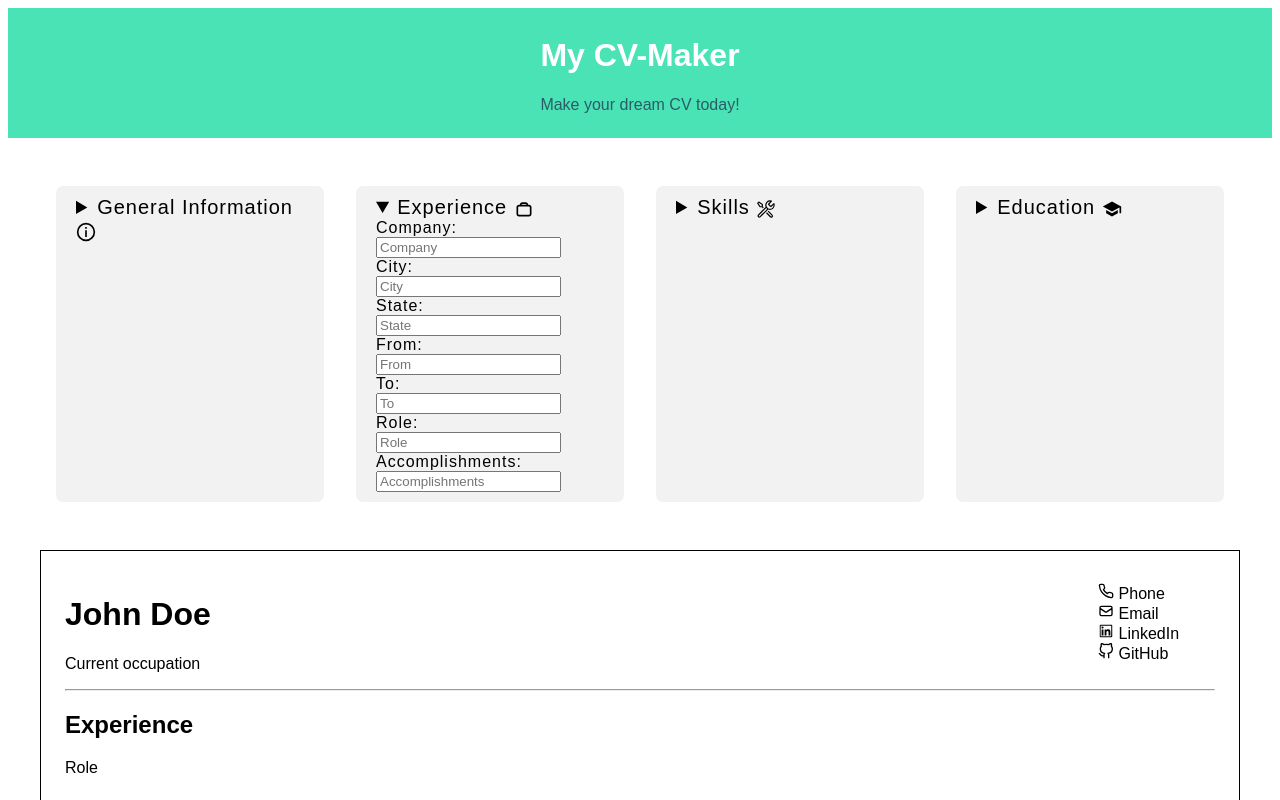
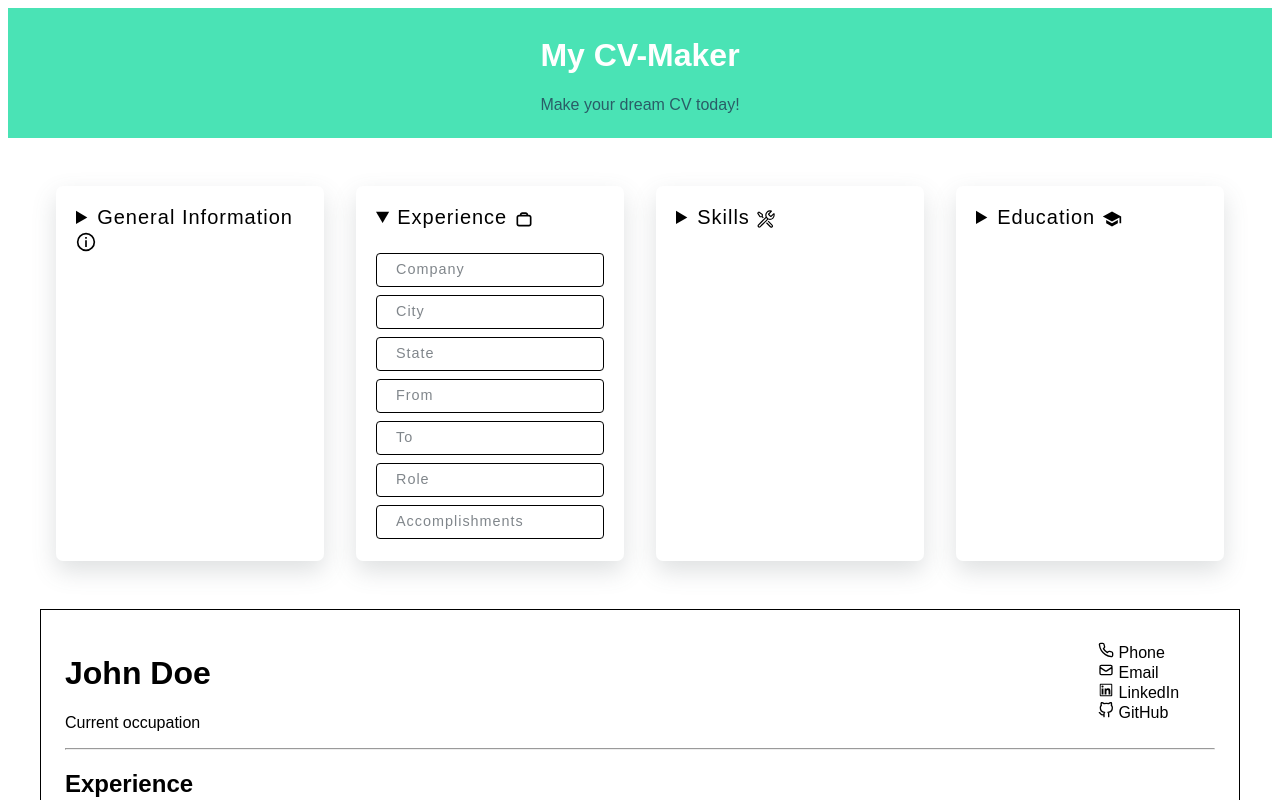
Before and after one commit to SultanBadri/cv-project, a React (Create React App) app: page / in a window 1280 px wide. Both pictures are taken after a click on the heading "Experience". Shown: the top 800 px of the page. Built offline with nearby package versions, Linux system fonts and the light colour scheme.

Commit message:
made accessible inputs

```diff
--- a/src/components/CVEducation/EducationInput.tsx
+++ b/src/components/CVEducation/EducationInput.tsx
@@ -3,97 +3,144 @@ import styled from "styled-components";
 import { MdSchool } from "react-icons/md";
 
 const DetailsDiv = styled.details`
-  background: #f2f2f2;
+  vertical-align: bottom;
+  box-shadow: 0 10px 25px rgba(92, 99, 105, 0.2);
   margin: 1rem;
-  padding: 10px 20px;
+  padding: 20px 20px;
   border-radius: 7px;
   letter-spacing: 1px;
-  cursor: pointer;
+`;
+
+const InputDiv = styled.div`
+  position: relative;
+  margin: 1.5rem 0;
+`;
+
+const Input = styled.input`
+  position: absolute;
+  top: 0;
+  left: 0;
+  width: 85%;
+  height: 100%;
+  border: 1px solid black;
+  border-radius: 4px;
+  outline: none;
+  padding: 1rem;
+  transition: 0.3s ease;
+  &:focus {
+    border: 2px solid #4ae3b5;
+  }
+  &:focus + label {
+    top: -0.3rem;
+    left: 0.5rem;
+    font-weight: 500;
+    font-size: 0.7rem;
+  }
+  &:not(:placeholder-shown)&:not(:focus) + label {
+    top: -0.3rem;
+    left: 0.5rem;
+    font-weight: 500;
+    font-size: 0.7rem;
+  }
+`;
+
+const Label = styled.label`
+  position: absolute;
+  left: 1rem;
+  top: 0.5rem;
+  background: white;
+  color: #80868b;
+  padding: 0 0.25rem;
+  transition: 0.3s ease;
+  pointer-events: none;
+  font-size: 0.9rem;
 `;
 
 export const EducationInput = ({ education, handleEducation }: any) => {
   return (
     <>
       <DetailsDiv>
-        <summary style={{ fontSize: 20 }}>
+        <summary style={{ fontSize: 20, cursor: "pointer" }}>
           Education <MdSchool style={{ verticalAlign: "middle" }} />{" "}
         </summary>
-        <label>
-          School Name: <br />
-          <input
+        <InputDiv>
+          <Input
             type="text"
             name="schoolName"
-            placeholder="School Name"
+            placeholder=" "
             value={education.schoolName}
             onChange={handleEducation}
           />
-        </label>
+          <Label>School name</Label>
+        </InputDiv>
         <br />
-        <label>
-          City: <br />
-          <input
+        <InputDiv>
+          <Input
             type="text"
             name="city"
-            placeholder="City"
+            placeholder=" "
             value={education.city}
             onChange={handleEducation}
           />
-        </label>
+          <Label>City</Label>
+        </InputDiv>
         <br />
-        <label>
-          State: <br />
-          <input
+        <InputDiv>
+          <Input
             type="text"
             name="state"
-            placeholder="State"
+            placeholder=" "
             value={education.state}
             onChange={handleEducation}
           />
-        </label>
+          <Label>State</Label>
+        </InputDiv>
         <br />
-        <label>
-          From: <br />
-          <input
+        <InputDiv>
+          <Input
             type="text"
             name="from"
-            placeholder="From"
+            placeholder=" "
             value={education.from}
             onChange={handleEducation}
           />
-        </label>
+          <Label>From</Label>
+        </InputDiv>
         <br />
-        <label>
-          To: <br />
-          <input
+        <InputDiv>
+          <Input
             type="text"
             name="to"
-            placeholder="To"
+            placeholder=" "
             value={education.to}
             onChange={handleEducation}
           />
-        </label>
+          <Label>To</Label>
+        </InputDiv>
         <br />
-        <label>
-          Degree: <br />
-          <input
+        <InputDiv>
+          <Input
             type="text"
             name="degree"
-            placeholder="Degree"
+            placeholder=" "
             value={education.degree}
             onChange={handleEducation}
           />
-        </label>
+          <Label>From</Label>
+        </InputDiv>
         <br />
-        <label>
-          Awards and achievements: <br />
-          <input
+        <InputDiv>
+          <Input
             type="text"
             name="achievements"
-            placeholder="Awards and achievements"
+            placeholder=" "
             value={education.achievements}
             onChange={handleEducation}
           />
-        </label>
+          <Label>Awards and achievements</Label>
+        </InputDiv>
+        <br />
+        <br />
       </DetailsDiv>
     </>
   );
--- a/src/components/CVExperience/ExperienceInput.tsx
+++ b/src/components/CVExperience/ExperienceInput.tsx
@@ -3,97 +3,144 @@ import styled from "styled-components";
 import { CgWorkAlt } from "react-icons/cg";
 
 const DetailsDiv = styled.details`
-  background: #f2f2f2;
+  vertical-align: bottom;
+  box-shadow: 0 10px 25px rgba(92, 99, 105, 0.2);
   margin: 1rem;
-  padding: 10px 20px;
+  padding: 20px 20px;
   border-radius: 7px;
   letter-spacing: 1px;
-  cursor: pointer;
+`;
+
+const InputDiv = styled.div`
+  position: relative;
+  margin: 1.5rem 0;
+`;
+
+const Input = styled.input`
+  position: absolute;
+  top: 0;
+  left: 0;
+  width: 85%;
+  height: 100%;
+  border: 1px solid black;
+  border-radius: 4px;
+  outline: none;
+  padding: 1rem;
+  transition: 0.3s ease;
+  &:focus {
+    border: 2px solid #4ae3b5;
+  }
+  &:focus + label {
+    top: -0.3rem;
+    left: 0.5rem;
+    font-weight: 500;
+    font-size: 0.7rem;
+  }
+  &:not(:placeholder-shown)&:not(:focus) + label {
+    top: -0.3rem;
+    left: 0.5rem;
+    font-weight: 500;
+    font-size: 0.7rem;
+  }
+`;
+
+const Label = styled.label`
+  position: absolute;
+  left: 1rem;
+  top: 0.5rem;
+  background: white;
+  color: #80868b;
+  padding: 0 0.25rem;
+  transition: 0.3s ease;
+  pointer-events: none;
+  font-size: 0.9rem;
 `;
 
 export const ExperienceInput = ({ experience, handleExperience }: any) => {
   return (
     <>
       <DetailsDiv>
-        <summary style={{ fontSize: 20 }}>
-          Experience <CgWorkAlt style={{ verticalAlign: "middle" }} />{" "}
+        <summary style={{ fontSize: 20, cursor: "pointer" }}>
+          Experience <CgWorkAlt style={{ verticalAlign: "middle" }} />
         </summary>
-        <label>
-          Company: <br />
-          <input
+        <InputDiv>
+          <Input
             type="text"
             name="company"
-            placeholder="Company"
+            placeholder=" "
             value={experience.company}
             onChange={handleExperience}
           />
-        </label>
+          <Label>Company</Label>
+        </InputDiv>
         <br />
-        <label>
-          City: <br />
-          <input
+        <InputDiv>
+          <Input
             type="text"
             name="city"
             placeholder="City"
             value={experience.city}
             onChange={handleExperience}
           />
-        </label>
+          <Label>City</Label>
+        </InputDiv>
         <br />
-        <label>
-          State: <br />
-          <input
+        <InputDiv>
+          <Input
             type="text"
             name="state"
-            placeholder="State"
+            placeholder=" "
             value={experience.state}
             onChange={handleExperience}
           />
-        </label>
+          <Label>State</Label>
+        </InputDiv>
         <br />
-        <label>
-          From: <br />
-          <input
+        <InputDiv>
+          <Input
             type="text"
             name="from"
-            placeholder="From"
+            placeholder=" "
             value={experience.from}
             onChange={handleExperience}
           />
-        </label>
+          <Label>From</Label>
+        </InputDiv>
         <br />
-        <label>
-          To: <br />
-          <input
+        <InputDiv>
+          <Input
             type="text"
             name="to"
-            placeholder="To"
+            placeholder=" "
             value={experience.to}
             onChange={handleExperience}
           />
-        </label>
+          <Label>To</Label>
+        </InputDiv>
         <br />
-        <label>
-          Role: <br />
-          <input
+        <InputDiv>
+          <Input
             type="text"
             name="role"
-            placeholder="Role"
+            placeholder=" "
             value={experience.role}
             onChange={handleExperience}
           />
-        </label>
+          <Label>Role</Label>
+        </InputDiv>
         <br />
-        <label>
-          Accomplishments: <br />
-          <input
+        <InputDiv>
+          <Input
             type="text"
             name="accomplishments"
-            placeholder="Accomplishments"
+            placeholder=" "
             value={experience.accomplishments}
             onChange={handleExperience}
           />
-        </label>
+          <Label>Accomplishments</Label>
+        </InputDiv>
+        <br />
+        <br />
       </DetailsDiv>
     </>
   );
--- a/src/components/CVHeader/HeaderInput.tsx
+++ b/src/components/CVHeader/HeaderInput.tsx
@@ -4,98 +4,145 @@ import { GrCircleInformation } from "react-icons/gr";
 
 const DetailsDiv = styled.details`
   vertical-align: bottom;
-  background: #f2f2f2;
+  box-shadow: 0 10px 25px rgba(92, 99, 105, 0.2);
   margin: 1rem;
-  padding: 10px 20px;
+  padding: 20px 20px;
   border-radius: 7px;
   letter-spacing: 1px;
-  cursor: pointer;
+`;
+
+const InputDiv = styled.div`
+  position: relative;
+  margin: 1.5rem 0;
+`;
+
+const Input = styled.input`
+  position: absolute;
+  top: 0;
+  left: 0;
+  width: 85%;
+  height: 100%;
+  border: 1px solid black;
+  border-radius: 4px;
+  outline: none;
+  padding: 1rem;
+  transition: 0.3s ease;
+  &:focus {
+    border: 2px solid #4ae3b5;
+  }
+  &:focus + label {
+    top: -0.3rem;
+    left: 0.5rem;
+    font-weight: 500;
+    font-size: 0.7rem;
+  }
+  &:not(:placeholder-shown)&:not(:focus) + label {
+    top: -0.3rem;
+    left: 0.5rem;
+    font-weight: 500;
+    font-size: 0.7rem;
+  }
+`;
+
+const Label = styled.label`
+  position: absolute;
+  left: 1rem;
+  top: 0.5rem;
+  background: white;
+  color: #80868b;
+  padding: 0 0.25rem;
+  transition: 0.3s ease;
+  pointer-events: none;
+  font-size: 0.9rem;
 `;
 
 export const HeaderInput = ({ info, handleGeneralInfo }: any) => {
   return (
     <>
       <DetailsDiv>
-        <summary style={{ fontSize: 20 }}>
+        <summary style={{ fontSize: 20, cursor: "pointer" }}>
           General Information{" "}
           <GrCircleInformation style={{ verticalAlign: "middle" }} />
         </summary>
-        <label>
-          First name: <br />
-          <input
+        <InputDiv>
+          <Input
             type="text"
             name="firstName"
-            placeholder="First name"
+            placeholder=" "
+            className="input"
             value={info.firstName}
             onChange={handleGeneralInfo}
           />
-        </label>
+          <Label>First name</Label>
+        </InputDiv>
         <br />
-        <label>
-          Last name: <br />
-          <input
+        <InputDiv>
+          <Input
             type="text"
             name="lastName"
-            placeholder="Last name"
+            placeholder=" "
             value={info.lastName}
             onChange={handleGeneralInfo}
           />
-        </label>
+          <Label>Last name</Label>
+        </InputDiv>
         <br />
-        <label>
-          Current occupation: <br />
-          <input
+        <InputDiv>
+          <Input
             type="text"
             name="occupation"
-            placeholder="Current occupation"
+            placeholder=" "
             value={info.occupation}
             onChange={handleGeneralInfo}
           />
-        </label>
+          <Label>Current occupation</Label>
+        </InputDiv>
         <br />
-        <label>
-          Phone: <br />
-          <input
+        <InputDiv>
+          <Input
             type="text"
             name="phone"
-            placeholder="Phone"
+            placeholder=" "
             value={info.phone}
             onChange={handleGeneralInfo}
           />
-        </label>
+          <Label>Phone</Label>
+        </InputDiv>
         <br />
-        <label>
-          Email: <br />
-          <input
+        <InputDiv>
+          <Input
             type="text"
             name="email"
-            placeholder="Email"
+            placeholder=" "
             value={info.email}
             onChange={handleGeneralInfo}
           />
-        </label>
+          <Label>Email</Label>
+        </InputDiv>
         <br />
-        <label>
-          LinkedIn: <br />
-          <input
+        <InputDiv>
+          <Input
             type="text"
             name="linkedin"
-            placeholder="LinkedIn"
+            placeholder=" "
             value={info.linkedin}
             onChange={handleGeneralInfo}
           />
-        </label>
+          <Label>LinkedIn</Label>
+        </InputDiv>
         <br />
-        <label>
-          GitHub: <br />
-          <input
+        <InputDiv>
+          <Input
             type="text"
             name="github"
-            placeholder="GitHub"
+            placeholder=" "
             value={info.github}
             onChange={handleGeneralInfo}
           />
-        </label>
+          <Label>GitHub</Label>
+        </InputDiv>
+        <br />
+        <br />
       </DetailsDiv>
     </>
   );
--- a/src/components/CVSkills/SkillsInput.tsx
+++ b/src/components/CVSkills/SkillsInput.tsx
@@ -3,12 +3,12 @@ import styled from "styled-components";
 import { VscTools } from "react-icons/vsc";
 
 const DetailsDiv = styled.details`
-  background: #f2f2f2;
+  vertical-align: bottom;
+  box-shadow: 0 10px 25px rgba(92, 99, 105, 0.2);
   margin: 1rem;
-  padding: 10px 20px;
+  padding: 20px 20px;
   border-radius: 7px;
   letter-spacing: 1px;
-  cursor: pointer;
 `;
 
 const InputContainer = styled.div`
@@ -44,6 +44,17 @@ const Span = styled.span`
   transition: 0.3s ease;
 `;
 
+const AddSkillButton = styled.button`
+  font-size: 15px;
+  padding: 8px;
+  color: white;
+  background: #4ae3b5;
+  border: none;
+  outline: none;
+  border-radius: 25px;
+  width: 100%;
+`;
+
 export const SkillsInput = ({ skill, skills, setSkill, setSkills }: any) => {
   const handleChange = (e: any) => {
     const { value } = e.target;
@@ -64,7 +75,7 @@ export const SkillsInput = ({ skill, skills, setSkill, setSkills }: any) => {
   return (
     <>
       <DetailsDiv>
-        <summary style={{ fontSize: 20 }}>
+        <summary style={{ fontSize: 20, cursor: "pointer" }}>
           Skills <VscTools style={{ verticalAlign: "middle" }} />{" "}
         </summary>
         <form onSubmit={onSubmit}>
@@ -72,7 +83,7 @@ export const SkillsInput = ({ skill, skills, setSkill, setSkills }: any) => {
             <InputBox type="text" value={skill} onChange={handleChange} />
             <Span>Skill</Span>
           </InputContainer>
-          <button>+ Add skill</button>
+          <AddSkillButton>+ Add skill</AddSkillButton>
         </form>
       </DetailsDiv>
     </>
```
